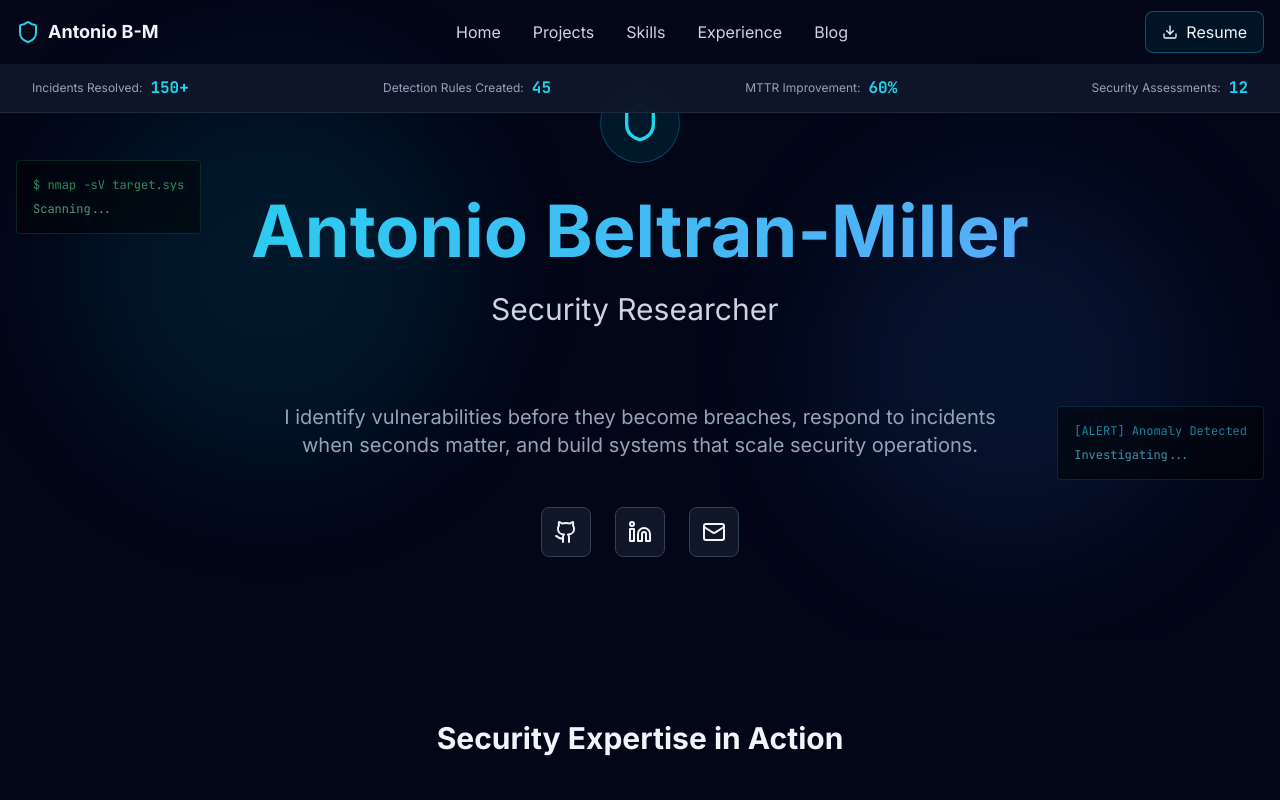
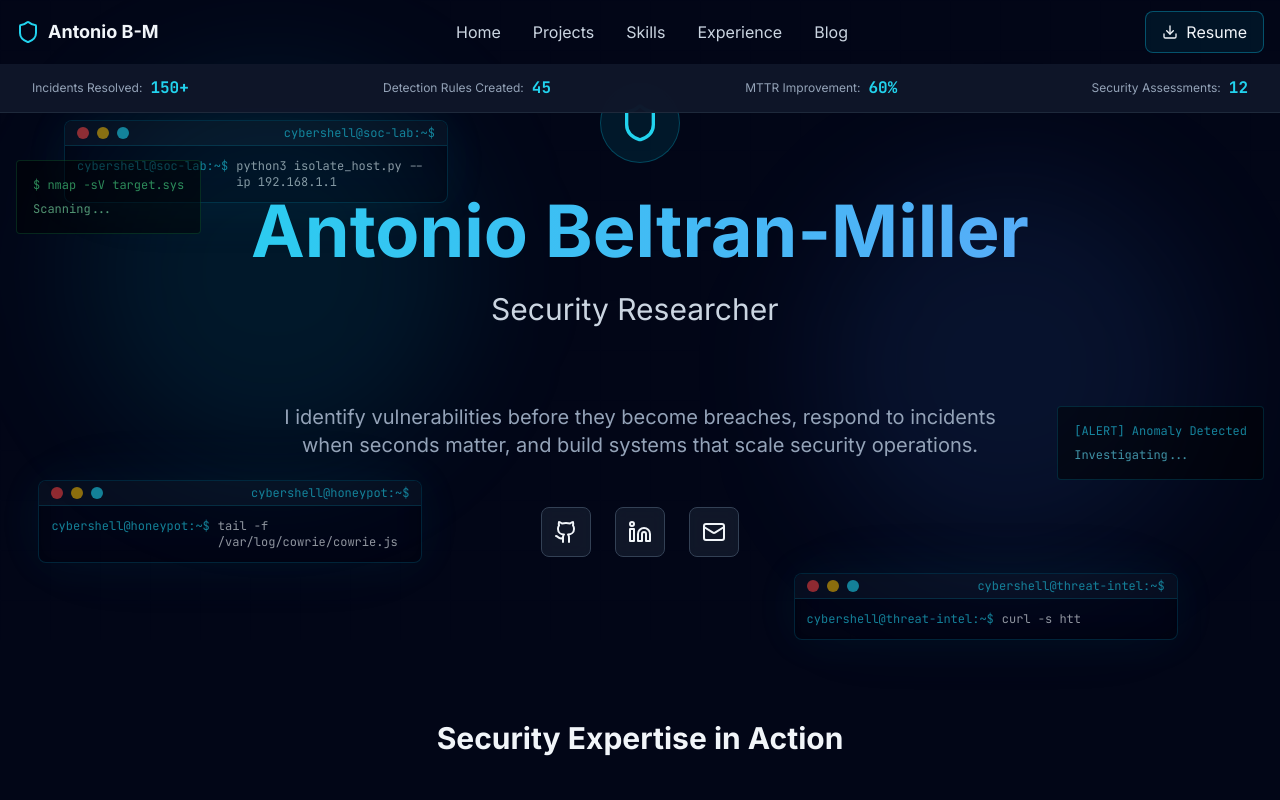
Before and after one commit to AntonioBeltranMiller/cybersec-portfolio, a Next.js app: page / in a window 1280 px wide. Shown: the top 800 px of the page. Built offline with nearby package versions, Linux system fonts and the light colour scheme.

Commit message:
Update layout.tsx

```diff
--- a/app/layout.tsx
+++ b/app/layout.tsx
@@ -2,7 +2,7 @@ import type { Metadata } from 'next'
 import { Inter, JetBrains_Mono } from 'next/font/google'
 import './globals.css'
 import Navigation from '@/components/Navigation'
-// import TerminalBackground from '@/components/TerminalBackground' // Comment out unused import
+import TerminalBackground from '@/components/TerminalBackground'
 
 const inter = Inter({
   subsets: ['latin'],
@@ -33,6 +33,7 @@ export default function RootLayout({
   return (
     <html lang="en" className={inter.variable + ' ' + jetbrains.variable}>
       <body className="bg-slate-950 text-slate-100 antialiased">
+        <TerminalBackground />
         <div className="relative z-10">
           <Navigation />
           <main className="min-h-screen">
```
